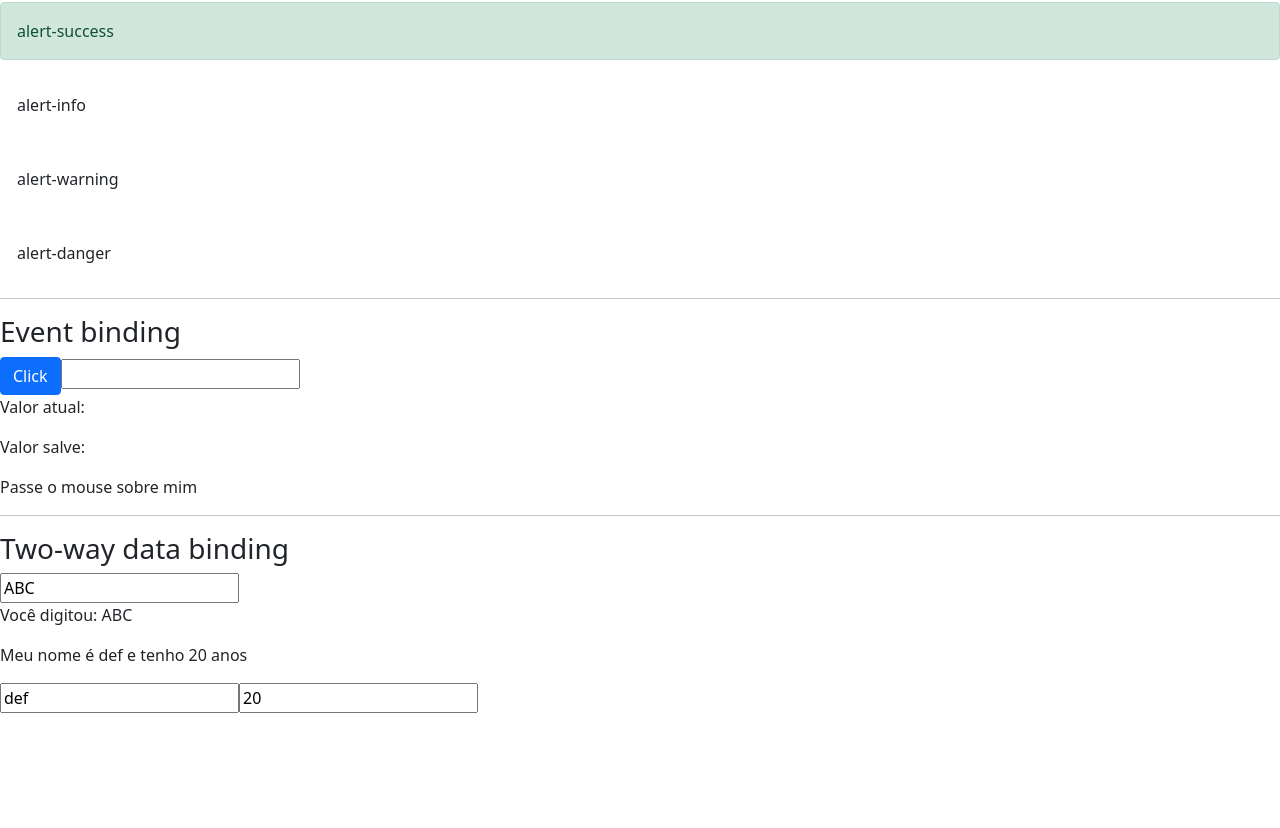
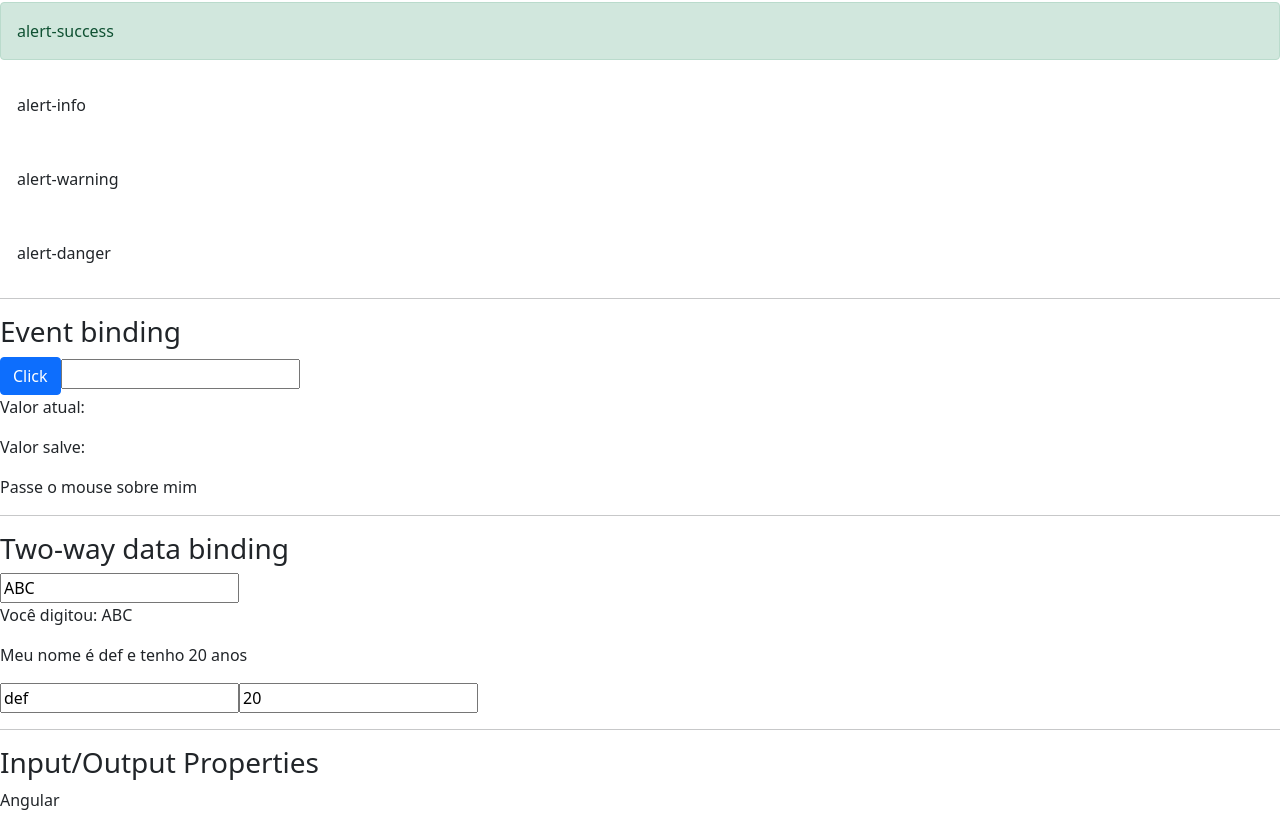
Before and after one commit to otaviothor/app-iniciando-angular, an Angular app: page / in a window 1280 px wide. Shown: the part 899-1727 px from the top of the page. Before the commit the page ends 1612 px from the top, so only its background shows below. Built offline with nearby package versions, Linux system fonts and the light colour scheme.

Commit message:
feat: working w/ input properties

```diff
--- a/src/app/app.module.ts
+++ b/src/app/app.module.ts
@@ -7,12 +7,14 @@ import { PrimeiroComponentComponent } from './primeiro-component/primeiro-compon
 import { DataBindingComponent } from './data-binding/data-binding.component';
 import { FormsModule } from '@angular/forms';
 import { MeuFormModule } from './meu-form/meu-form.module';
+import { InputPropertyComponent } from './input-property/input-property.component';
 
 @NgModule({
   declarations: [
     AppComponent,
     PrimeiroComponentComponent,
     DataBindingComponent,
+    InputPropertyComponent,
   ],
   imports: [BrowserModule, CursosModule, FormsModule, MeuFormModule],
   providers: [],
--- a/src/app/data-binding/data-binding.component.html
+++ b/src/app/data-binding/data-binding.component.html
@@ -109,4 +109,14 @@
   <hr />
 
   <app-meu-form></app-meu-form>
+
+  <hr />
 </section>
+
+<section class="input-output-properties">
+  <article>
+    <h3>Input/Output Properties</h3>
+
+    <app-curso [courseName]="courseName"></app-curso>
+  </article>
+</section>
--- a/src/app/data-binding/data-binding.component.ts
+++ b/src/app/data-binding/data-binding.component.ts
@@ -12,10 +12,12 @@ export class DataBindingComponent implements OnInit {
   public inputValue: string = '';
   public savedValue: string = '';
   public isMouseOver: boolean = false;
+  public courseName: string = '';
 
   constructor() {
     this.url = 'https://loiane.training';
     this.imageUrl = 'http://lorempixel.com.br/400/200';
+    this.courseName = 'Angular';
   }
 
   ngOnInit(): void {}
--- /dev/null
+++ b/src/app/input-property/input-property.component.html
@@ -0,0 +1 @@
+<p>{{ courseName }}</p>
--- /dev/null
+++ b/src/app/input-property/input-property.component.ts
@@ -0,0 +1,17 @@
+import { Component, Input, OnInit } from '@angular/core';
+
+@Component({
+  selector: 'app-curso',
+  templateUrl: './input-property.component.html',
+  styleUrls: ['./input-property.component.scss'],
+})
+export class InputPropertyComponent implements OnInit {
+  // se eu passar um param dentro do input, ele referencia como sera o nome
+  // do input property no selector
+  // @Input('name') courseName = '';
+  @Input() courseName = '';
+
+  constructor() {}
+
+  ngOnInit(): void {}
+}
```
Also changed, not shown: src/app/input-property/input-property.component.scss (added), 1 other file (tests, documents, lock files or other folders).
